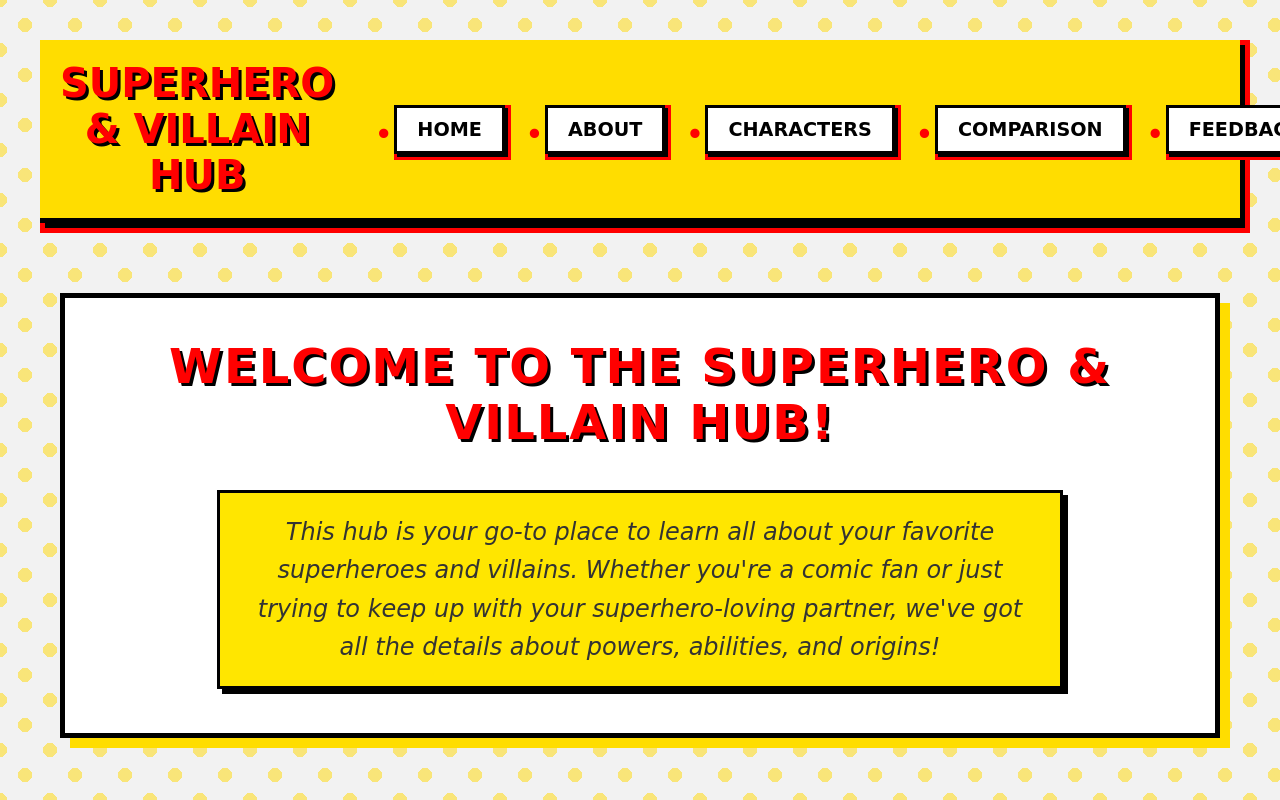
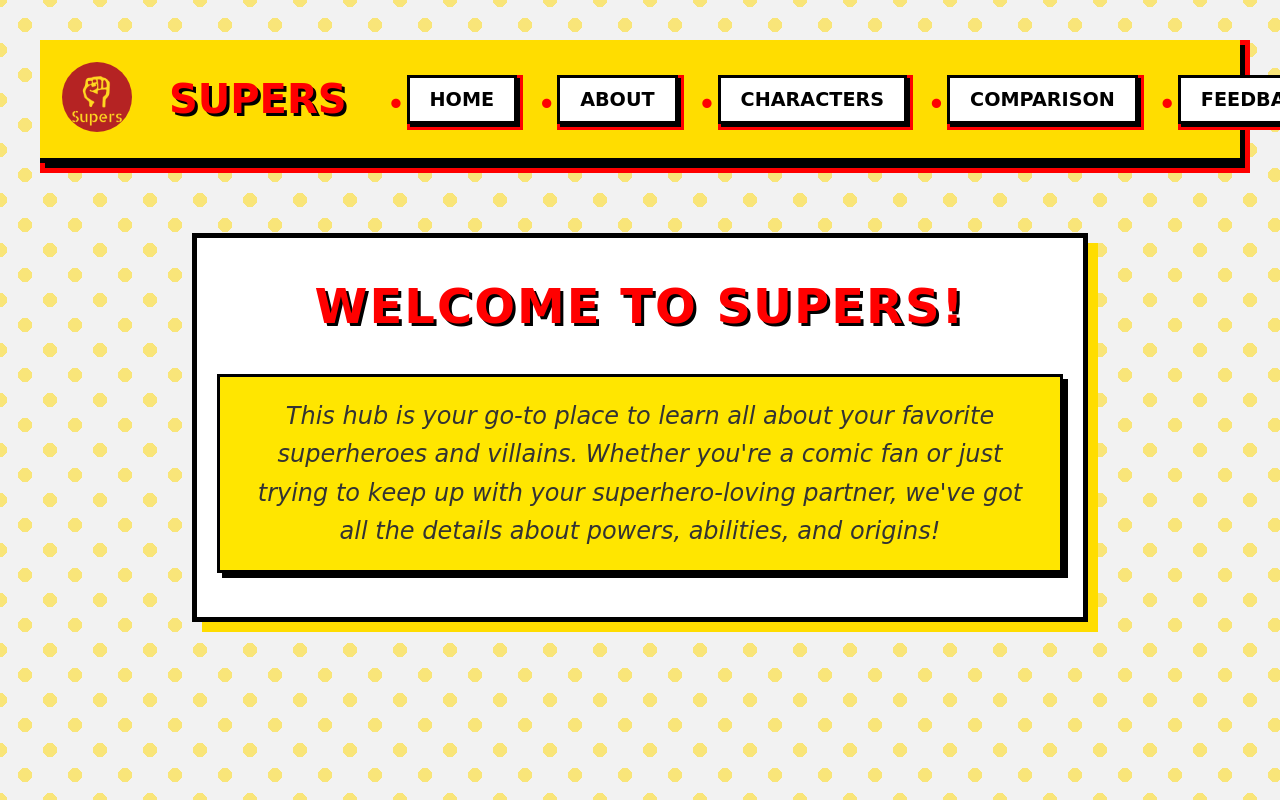
Before and after one commit to MichaelaKemp/DV200_S2_T4_Thoery, a React (Create React App) app in the folder superhero-frontend/: page / in a window 1280 px wide. Shown: the top 800 px of the page. Built offline with nearby package versions, Linux system fonts and the light colour scheme.

Commit message:
Fixed navigation bar
Added a logo, edited the title

```diff
--- a/superhero-frontend/src/components/About.js
+++ b/superhero-frontend/src/components/About.js
@@ -7,9 +7,9 @@ const About = () => {
   return (
     <Layout> {/* Wrap the content in Layout */}
       <div className="about-container">
-        <h1>About Superhero & Villain Central Hub</h1>
+        <h1>About Supers</h1>
         <p>
-          Welcome to the Superhero & Villain Central Hub! This website is your one-stop resource
+          Welcome to Supers! This website is your one-stop resource
           for learning about superheroes, their abilities, backstories, and much more. Whether
           you're a fan or simply want to understand what your superhero-loving partner is talking
           about, this site will guide you through the vast world of superheroes and villains.
--- a/superhero-frontend/src/components/Characters.css
+++ b/superhero-frontend/src/components/Characters.css
@@ -1,5 +1,5 @@
 .characters-container {
-  padding: 40px;
+  padding: 20px;
   max-width: 1400px; /* Adjust to match the size of the home container */
   margin: 0 auto;
   text-align: center;
--- a/superhero-frontend/src/components/Characters.js
+++ b/superhero-frontend/src/components/Characters.js
@@ -101,14 +101,14 @@ const Characters = () => {
       <div className="characters-container">
         <div className="explanation-text">
           <p>
-            Welcome to the Superhero & Villain Hub! Use the search box below to find your favorite heroes by name,
+            Welcome to Supers! Use the search box below to find your favorite heroes by name,
             or filter them by their alignment (good, bad, or neutral). Whether you’re searching for a specific hero or exploring different alignments,
             this tool will help you find the information you're looking for!
           </p>
           <p><em>"With great power comes great responsibility."</em> – Uncle Ben</p>
         </div>
 
-        <h1>Search by Superhero Name or Filter by Alignment</h1>
+        <h1>Search by Name or Filter by Alignment</h1>
 
         <form className="search-bar" onSubmit={handleSearch}>
           <input
--- a/superhero-frontend/src/components/Comparison.js
+++ b/superhero-frontend/src/components/Comparison.js
@@ -75,14 +75,14 @@ const Comparison = () => {
   return (
     <Layout> {/* Wrapping everything in Layout */}
       <div className="comparison-container">
-        <h1>Hero Comparison</h1>
+        <h1>Super Comparison</h1>
 
         <div className="hero-selection">
           {/* Dropdowns for selecting heroes */}
           <div className="select-hero">
-            <label htmlFor="hero1">Select Hero 1:</label>
+            <label htmlFor="hero1">Select Super 1:</label>
             <select id="hero1" value={selectedHero1} onChange={handleHero1Select}>
-              <option value="">Select a hero</option>
+              <option value="">Select a Super</option>
               {heroes.map((hero) => (
                 <option key={hero.id} value={hero.id}>{hero.name}</option>
               ))}
@@ -90,9 +90,9 @@ const Comparison = () => {
           </div>
 
           <div className="select-hero">
-            <label htmlFor="hero2">Select Hero 2:</label>
+            <label htmlFor="hero2">Select Super 2:</label>
             <select id="hero2" value={selectedHero2} onChange={handleHero2Select}>
-              <option value="">Select a hero</option>
+              <option value="">Select a Super</option>
               {heroes.map((hero) => (
                 <option key={hero.id} value={hero.id}>{hero.name}</option>
               ))}
--- a/superhero-frontend/src/components/Home.css
+++ b/superhero-frontend/src/components/Home.css
@@ -47,3 +47,9 @@ body {
     background-color: #ffe600;
     box-shadow: 5px 5px 0 #000;
   }
+
+  /* Halftone dots effect */
+  .halftone {
+    background: radial-gradient(circle, rgba(0, 0, 0, 0.1) 1px, transparent 1px), radial-gradient(circle, rgba(0, 0, 0, 0.1) 1px, transparent 1px);
+    background-size: 30px 30px;
+  }
--- a/superhero-frontend/src/components/Home.js
+++ b/superhero-frontend/src/components/Home.js
@@ -6,7 +6,7 @@ const Home = () => {
   return (
     <Layout> {/* Wrap the content in Layout */}
       <div className="main-content">
-        <h2 className="main-title">Welcome to the Superhero & Villain Hub!</h2>
+        <h2 className="main-title">Welcome to Supers!</h2>
         <p className="description">
           This hub is your go-to place to learn all about your favorite superheroes and villains.
           Whether you're a comic fan or just trying to keep up with your superhero-loving partner,
--- a/superhero-frontend/src/components/Layout.css
+++ b/superhero-frontend/src/components/Layout.css
@@ -1,4 +1,4 @@
-/* Layout.css */
+/* Layout Container */
 .layout-container {
     padding: 40px;
     max-width: 1400px;
@@ -6,42 +6,78 @@
     text-align: center;
   }
 
-  /* Nav bar */
+  /* Navbar container */
+  .navbar-container {
+    max-width: 1400px;
+    margin: 0 auto;
+    padding: 0 20px;
+  }
+
+  /* Navbar styling */
   .navbar {
     display: flex;
     justify-content: space-between;
     align-items: center;
-    background-color: #2f2f2f;
-    padding: 15px;
-    border-bottom: 4px solid #ff0000;
-    color: #fff;
+    background-color: #ffdd00;
+    padding: 20px;
+    border-bottom: 5px solid black;
+    box-shadow: 5px 5px 0px black, 5px 5px 0px 5px #ff0000;
   }
 
-  .navbar-title {
-    font-size: 2rem;
-    font-weight: bold;
-    margin: 0;
+  /* Navbar brand (logo and title side by side) */
+  .navbar-brand {
+    display: flex;
+    align-items: center;
+    gap: 15px; /* Space between logo and title */
   }
 
+  /* Navbar title */
+  .navbar-title {
+    font-size: 2.5rem;
+    color: #ff0000;
+    font-weight: bold;
+    text-transform: uppercase;
+    margin: 0;
+    text-shadow: 3px 3px 0px black;
+  }
+
+  /* Navbar links */
   .navbar-links {
     list-style: none;
     display: flex;
     gap: 20px;
+    margin: 0;
   }
 
   .navbar-links a {
-    color: #ffdd00;
-    text-decoration: none;
+    color: #000;
+    background-color: #fff;
+    padding: 10px 20px;
     font-size: 1.2rem;
     font-weight: bold;
     text-transform: uppercase;
+    text-decoration: none;
+    border: 3px solid black;
+    box-shadow: 3px 3px 0px black, 3px 3px 0px 3px #ff0000;
+    transition: background-color 0.3s ease;
   }
 
   .navbar-links a:hover {
-    color: #ff0000;
+    background-color: #ff0000;
+    color: #fff;
   }
 
-  /* Container for content */
+  /* Logo styling */
+  .logo {
+    width: 70px;
+    height: 70px;
+    border-radius: 50%;
+    object-fit: cover;
+    border: 2px solid #ffdd00; /* Optional border for comic book look */
+    margin-right: 20px;
+  }
+
+  /* Content container */
   .content {
     padding: 20px;
   }
--- a/superhero-frontend/src/components/Layout.js
+++ b/superhero-frontend/src/components/Layout.js
@@ -1,13 +1,19 @@
-// Layout.js
 import React from 'react';
 import './Layout.css';
 import { Link } from 'react-router-dom';
+import logo from '../assets/supers_logo.png'; // Update this path based on your project structure
 
 const Layout = ({ children }) => {
   return (
     <div className="layout-container">
       <nav className="navbar">
-        <h1 className="navbar-title">Superhero & Villain Hub</h1>
+        <div className="navbar-brand">
+          {/* Logo link */}
+          <Link to="/">
+            <img src={logo} alt="Logo" className="logo" />
+          </Link>
+          <h1 className="navbar-title">Supers</h1>
+        </div>
         <ul className="navbar-links">
           <li><Link to="/">Home</Link></li>
           <li><Link to="/About">About</Link></li>
```
Also changed, not shown: superhero-frontend/src/assets/supers_logo.png (added).
